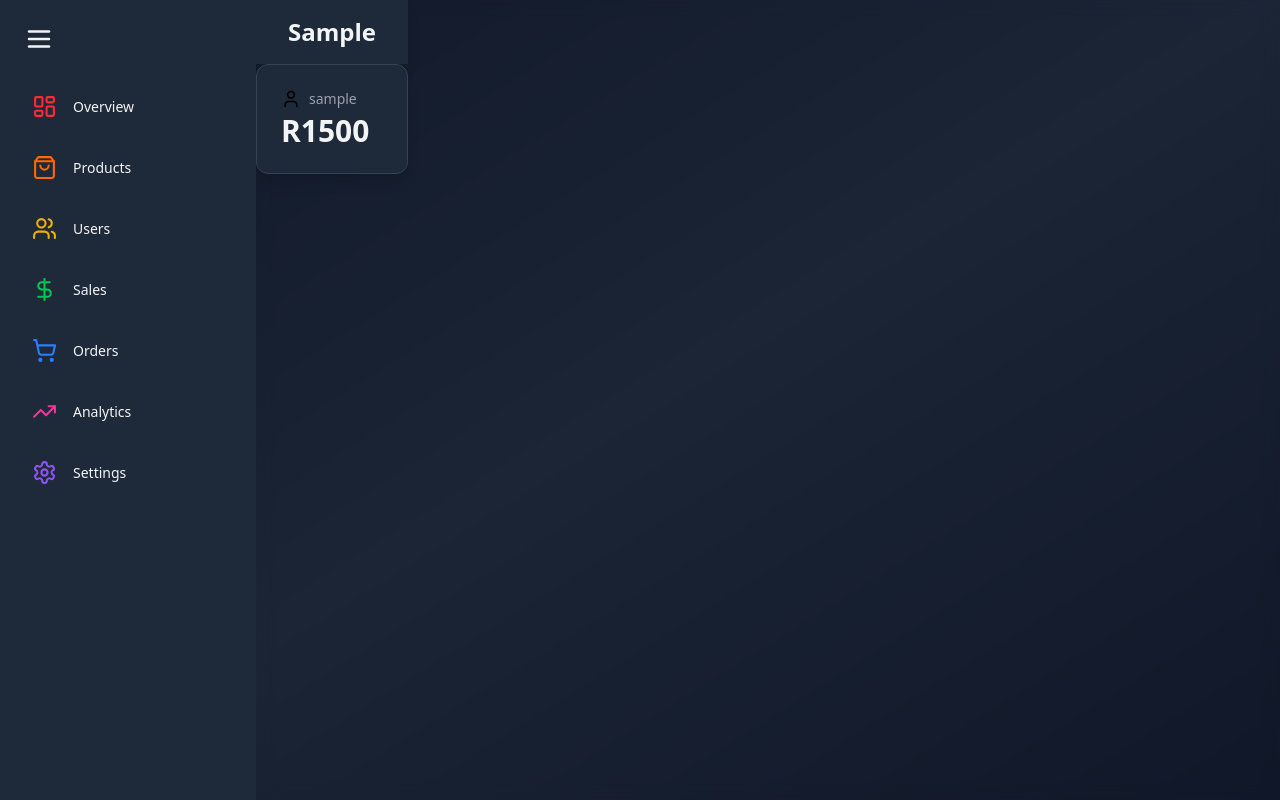
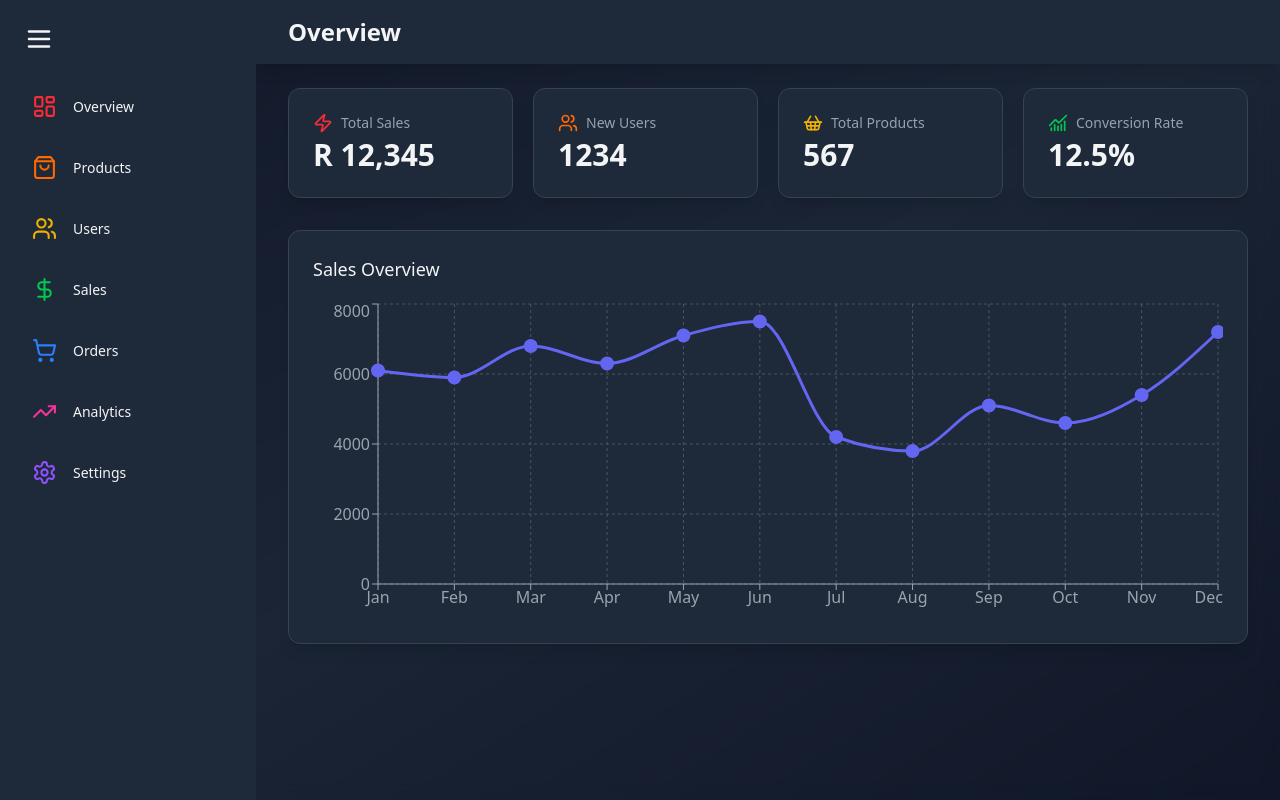
Before and after one commit to Cjay94/admin-dashboard, a React (Vite) app: page / in a window 1280 px wide. Built offline with nearby package versions, Linux system fonts and the light colour scheme.

Commit message:
Created Sales Overview Chart

```diff
--- /dev/null
+++ b/src/components/overview/SalesOverviewChart.tsx
@@ -0,0 +1,41 @@
+import { motion } from "framer-motion";
+import { CartesianGrid, Line, LineChart, ResponsiveContainer, Tooltip, XAxis, YAxis } from "recharts";
+import { SALES_DATA } from "../../data/sales";
+
+const SalesOverviewChart = () => {
+    return (
+        <motion.div
+            className="bg-gray-800/100 backdrop-blur-md shadow-lg rounded-xl p-6 border border-gray-700"
+            initial={{ opacity: 0, y: 20 }}
+            animate={{ opacity: 1, y: 0 }}
+            transition={{ delay: .8 }}
+        >
+
+            <h2 className="text-lg font-medium mb-4 text-gray-100">Sales Overview</h2>
+
+            <div className="h-80">
+                <ResponsiveContainer width={"100%"} height={"100%"}>
+                    <LineChart data={SALES_DATA}>
+                        <CartesianGrid strokeDasharray="3 3" stroke="#4B5563" />
+                        <XAxis dataKey="Month" stroke="#9CA3AF" tickFormatter={(month) => month.substring(0, 3)} />
+                        <YAxis stroke="#9CA3AF" />
+                        <Tooltip
+                            contentStyle={{ backgroundColor: "rgba(31,41,55,0.8)", borderColor: "#4B5563" }}
+                            itemStyle={{ color: "#E5E7EB" }}
+                        />
+                        <Line
+                            type="monotone"
+                            dataKey="Sales"
+                            stroke='#6366F1'
+                            strokeWidth={3}
+                            dot={{ fill: "#6366F1", strokeWidth: 2, r: 6 }}
+                            activeDot={{ r: 8, strokeWidth: 2 }}
+                        />
+                    </LineChart>
+                </ResponsiveContainer>
+            </div>
+        </motion.div>
+    )
+}
+
+export default SalesOverviewChart
--- /dev/null
+++ b/src/data/sales.tsx
@@ -0,0 +1,14 @@
+export const SALES_DATA = [
+    { Month: "January", Sales: 6100 },
+    { Month: "February", Sales: 5900 },
+    { Month: "March", Sales: 6800 },
+    { Month: "April", Sales: 6300 },
+    { Month: "May", Sales: 7100 },
+    { Month: "June", Sales: 7500 },
+    { Month: "July", Sales: 4200 },
+    { Month: "August", Sales: 3800 },
+    { Month: "September", Sales: 5100 },
+    { Month: "October", Sales: 4600 },
+    { Month: "November", Sales: 5400 },
+    { Month: "December", Sales: 7200 },
+];
--- /dev/null
+++ b/src/data/statcard.tsx
@@ -0,0 +1,8 @@
+import { ChartNoAxesCombined, ShoppingBasket, Users, Zap } from "lucide-react";
+
+export const STATCARD_ITEMS = [
+    { name: "Total Sales", icon: Zap, color: "#fb2c36", value: "R 12,345" },
+    { name: "New Users", icon: Users, color: "#ff6900", value: "1234" },
+    { name: "Total Products", icon: ShoppingBasket, color: "#efb100", value: "567" },
+    { name: "Conversion Rate", icon: ChartNoAxesCombined, color: "#00c951", value: "12.5%" },
+];
--- a/src/pages/OverviewPage.tsx
+++ b/src/pages/OverviewPage.tsx
@@ -1,14 +1,35 @@
-import { User } from "lucide-react"
+import { motion } from "framer-motion";
+import { STATCARD_ITEMS } from "../data/statcard";
+
 import Header from "../components/common/Header"
 import StatCard from "../components/common/StatCard"
+import SalesOverviewChart from "../components/overview/SalesOverviewChart";
+
 
 const OverviewPage = () => {
     return (
-        <div>
-            <Header title="Sample" />
+        <section className="flex-1 overflow-auto relative z-10">
+            <Header title="Overview" />
 
-            <StatCard name="sample" icon={User} value="R1500" color="#000" />
-        </div>
+            <main className="max-w-7xl mx-auto py-6 px-4 lg:px-8">
+                {/* Stats */}
+                <motion.div
+                    className="grid grid-cols-1 sm:grid-cols-2 lg:grid-cols-4 gap-5 mb-8"
+                    initial={{ opacity: 0, y: 20 }}
+                    animate={{ opacity: 1, y: 0 }}
+                    transition={{ duration: 1 }}
+                >
+                    {STATCARD_ITEMS.map((item, idx) => (
+                        <StatCard key={idx} name={item.name} icon={item.icon} value={item.value} color={item.color} />
+                    ))}
+                </motion.div>
+
+                <div className="">
+                    <SalesOverviewChart />
+                </div>
+            </main>
+
+        </section>
     )
 }
 
```
